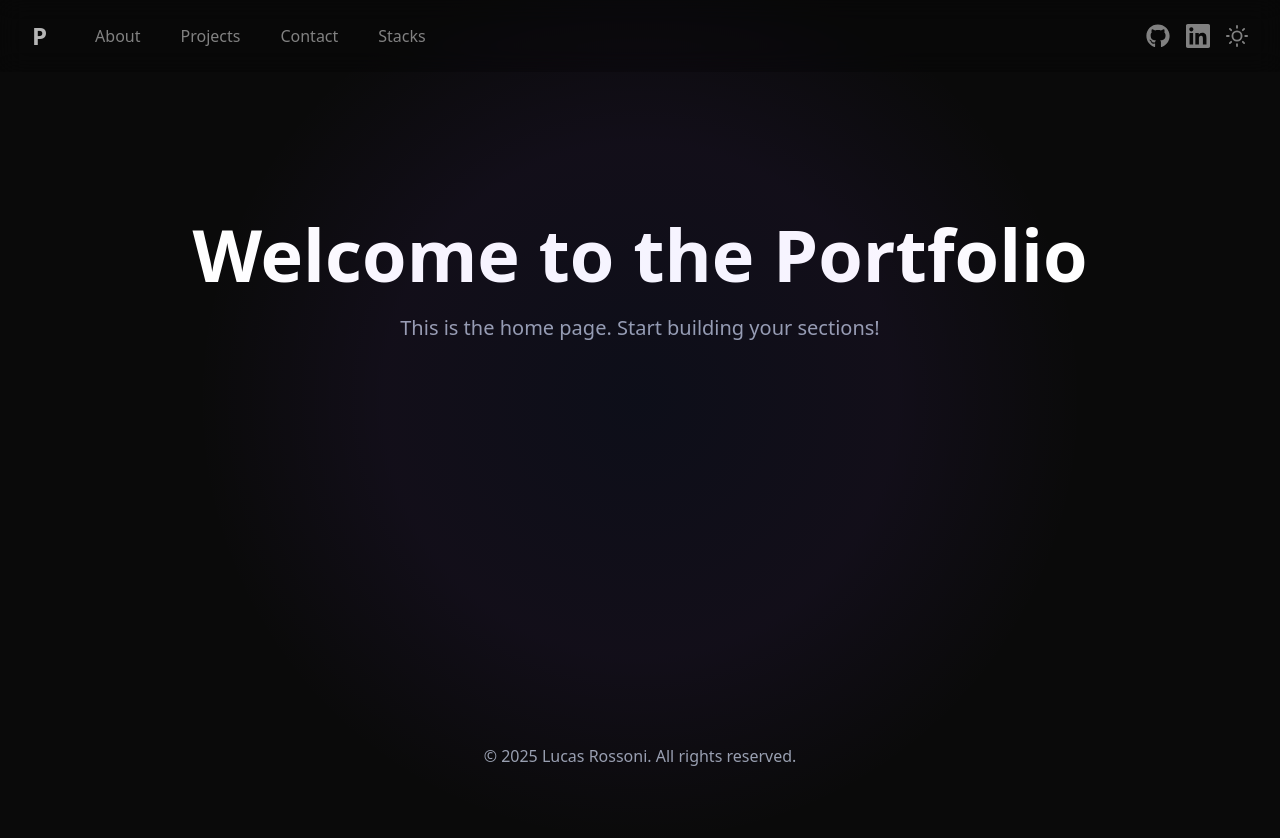
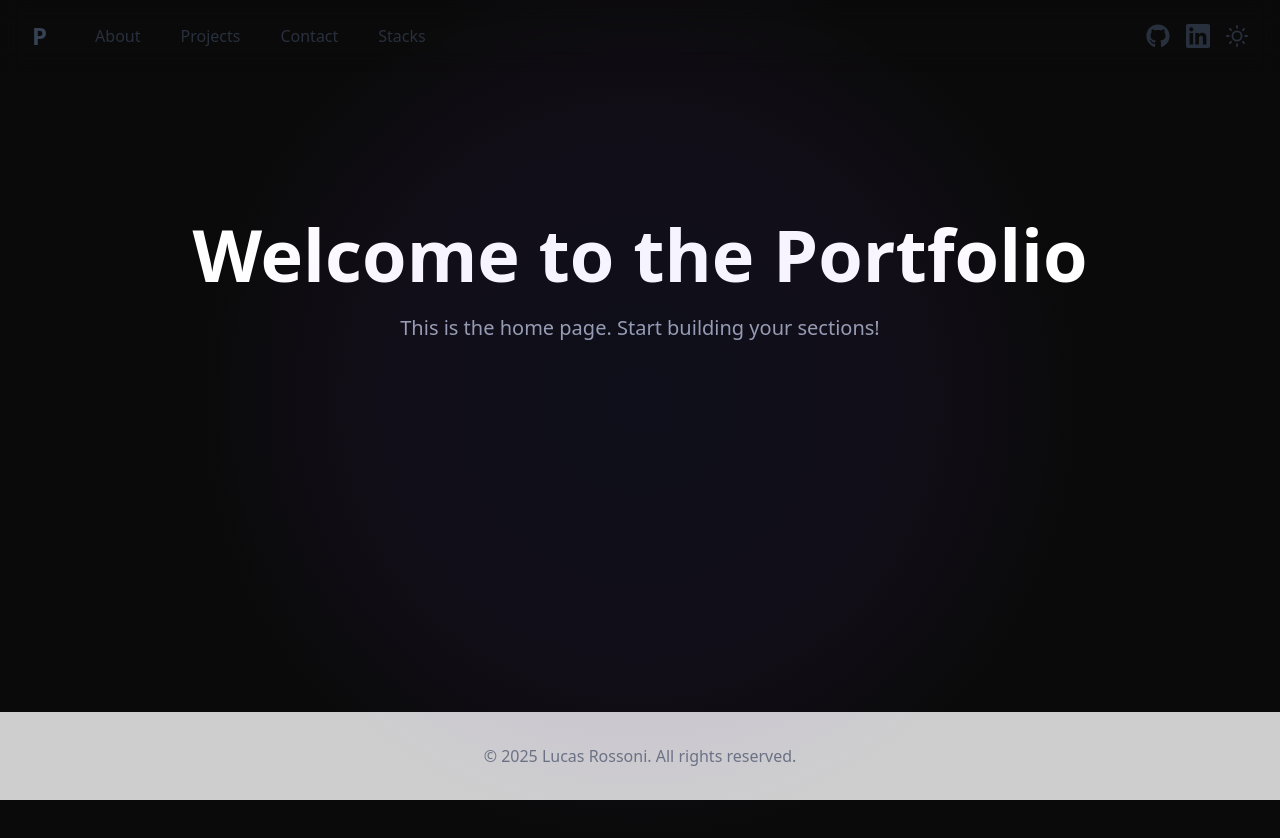
Before and after one commit to PxS00/portfolio, a React (Vite) app: page / in a window 1280 px wide. Shown: the top 838 px of the page. Built offline with nearby package versions, Linux system fonts and the light colour scheme.

Commit message:
style: update Navbar and Footer for light theme support

```diff
--- a/src/App.tsx
+++ b/src/App.tsx
@@ -4,7 +4,7 @@ import Navbar from './components/Navbar/Navbar'
 
 export default function App() {
   return (
-    <div className="relative flex min-h-screen flex-col bg-[#0a0a0a]">
+    <div className="bg-background-light relative flex min-h-screen flex-col dark:bg-[#0a0a0a]">
       <Navbar />
       <main className="w-full flex-1">
         <Outlet />
--- a/src/components/Footer/Footer.tsx
+++ b/src/components/Footer/Footer.tsx
@@ -1,6 +1,6 @@
 export default function Footer() {
   return (
-    <footer className="mt-auto w-full bg-transparent py-8 text-center text-gray-400">
+    <footer className="mt-auto w-full bg-white/80 py-8 text-center text-gray-500 dark:bg-transparent dark:text-gray-400">
       &copy; {new Date().getFullYear()} Lucas Rossoni. All rights reserved.
     </footer>
   )
--- a/src/components/Navbar/Navbar.tsx
+++ b/src/components/Navbar/Navbar.tsx
@@ -31,7 +31,7 @@ export default function Navbar() {
   }
 
   return (
-    <nav className="fixed top-0 left-0 z-50 flex w-full items-center justify-center bg-black/20 px-8 py-4 text-white/70 backdrop-blur-md">
+    <nav className="bg-navbar-light fixed top-0 left-0 z-50 flex w-full items-center justify-center px-8 py-4 text-gray-700 backdrop-blur-md dark:bg-black/20 dark:text-white/70">
       <div className="flex w-full max-w-7xl items-center justify-between">
         <div className="flex items-center gap-8">
           <div className="text-2xl font-extrabold">P</div>
@@ -39,25 +39,25 @@ export default function Navbar() {
             <div className="flex gap-2">
               <a
                 href="/about"
-                className="rounded-full px-4 py-2 opacity-70 transition-all hover:bg-white/10 hover:text-white hover:opacity-100"
+                className="rounded-full px-4 py-2 text-gray-700 opacity-70 transition-all hover:bg-gray-200 hover:text-black hover:opacity-100 dark:text-white/70 dark:hover:bg-white/10 dark:hover:text-white"
               >
                 About
               </a>
               <a
                 href="/projects"
-                className="rounded-full px-4 py-2 opacity-70 transition-all hover:bg-white/10 hover:text-white hover:opacity-100"
+                className="rounded-full px-4 py-2 text-gray-700 opacity-70 transition-all hover:bg-gray-200 hover:text-black hover:opacity-100 dark:text-white/70 dark:hover:bg-white/10 dark:hover:text-white"
               >
                 Projects
               </a>
               <a
                 href="#contact"
-                className="rounded-full px-4 py-2 opacity-70 transition-all hover:bg-white/10 hover:text-white hover:opacity-100"
+                className="rounded-full px-4 py-2 text-gray-700 opacity-70 transition-all hover:bg-gray-200 hover:text-black hover:opacity-100 dark:text-white/70 dark:hover:bg-white/10 dark:hover:text-white"
               >
                 Contact
               </a>
               <a
                 href="#stacks"
-                className="rounded-full px-4 py-2 opacity-70 transition-all hover:bg-white/10 hover:text-white hover:opacity-100"
+                className="rounded-full px-4 py-2 text-gray-700 opacity-70 transition-all hover:bg-gray-200 hover:text-black hover:opacity-100 dark:text-white/70 dark:hover:bg-white/10 dark:hover:text-white"
               >
                 Stacks
               </a>
```
